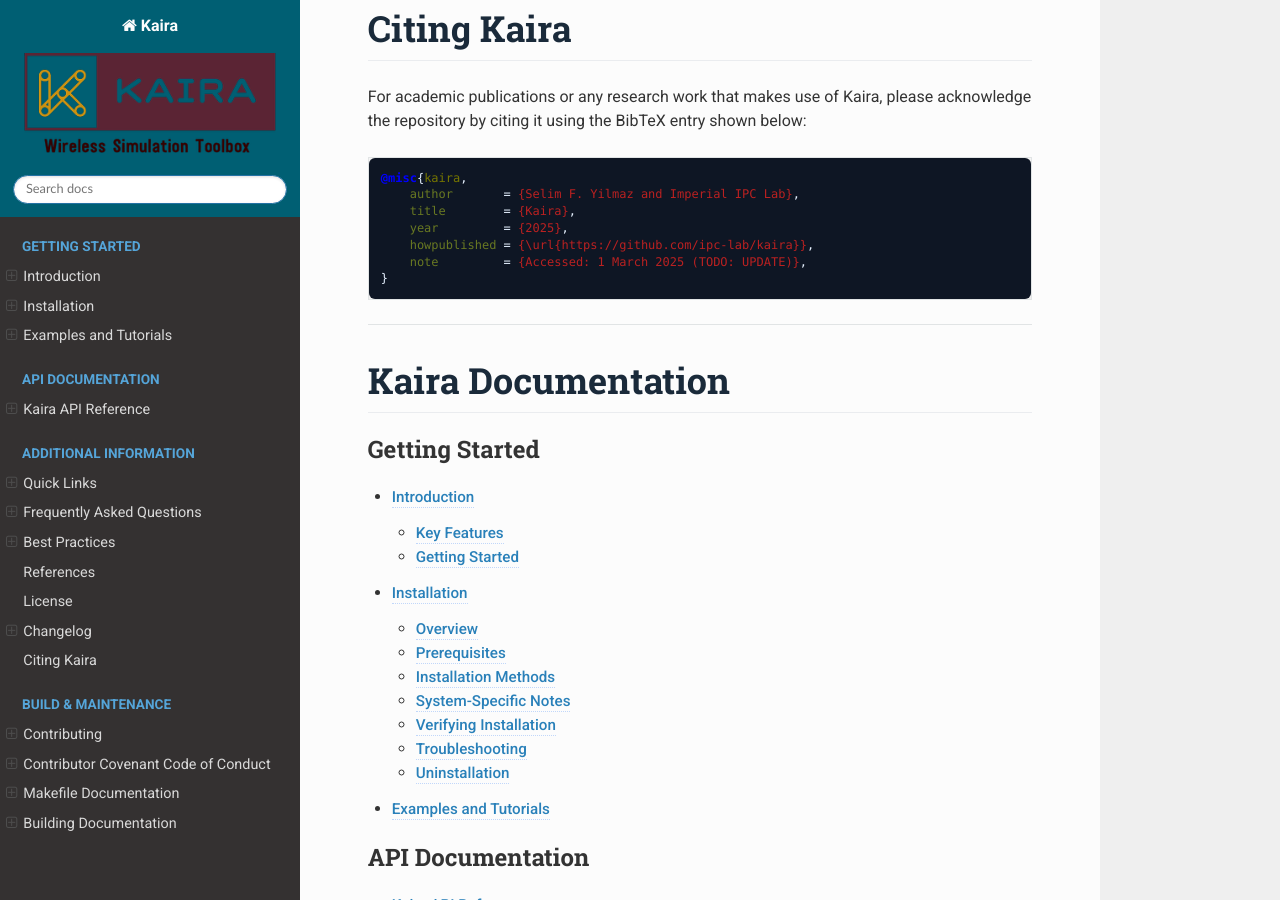
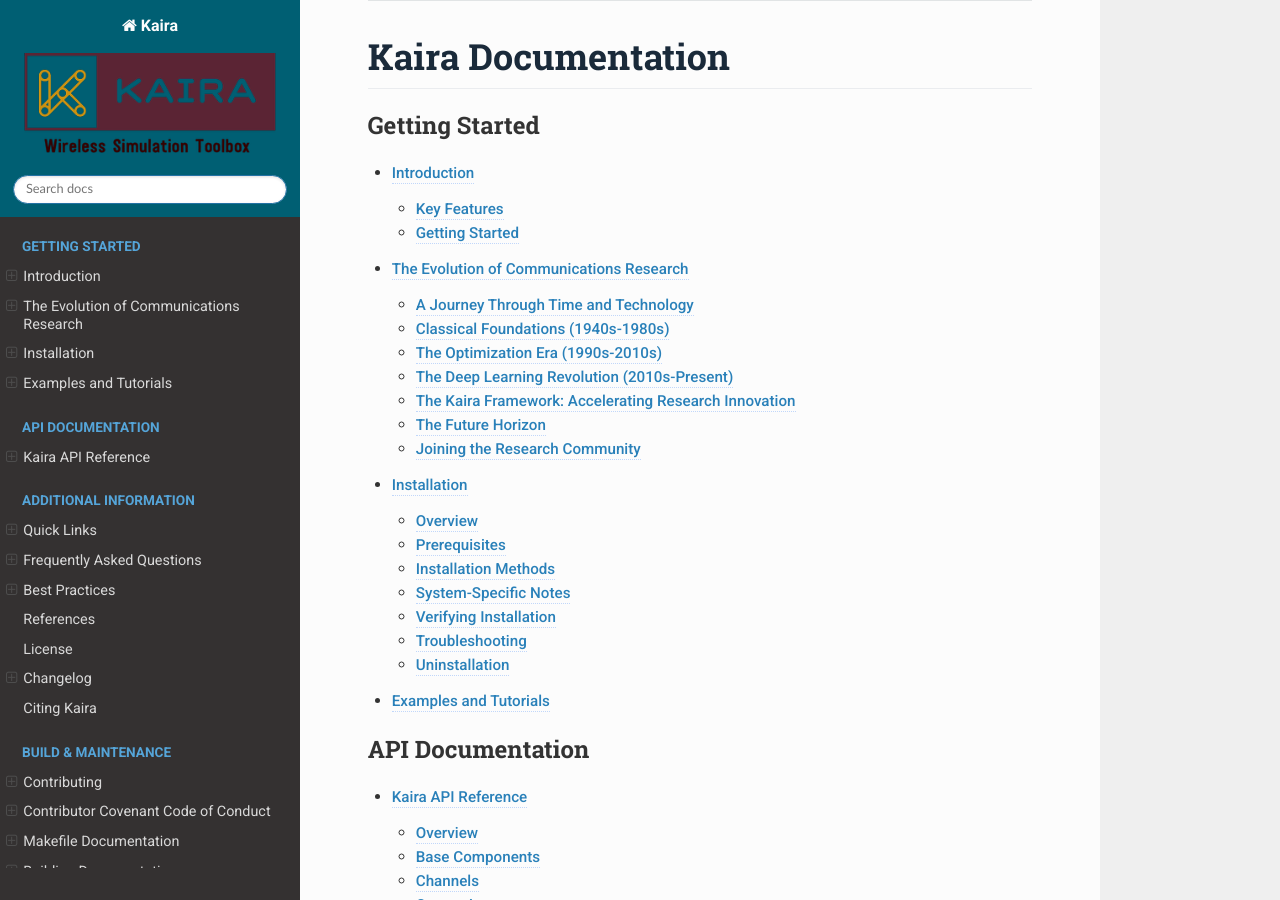
Before and after one commit to ipc-lab/kaira, a Sphinx documentation site: the page built from docs/index.rst, in a window 1280 px wide and 900 px high, scrolled down 5398 px. Built offline with Sphinx 7.4.7 and the Read the Docs theme 3.1.0, drawn with Linux system fonts in a browser that asks for light colours; nearby versions of some CDN libraries; pages that are not in the unit, such as notebooks, are missing from menus; the version number could not be read and is left out; some of the changed lines change nothing that is shown.

Commit message:
Add supported platforms badge and new research storyline documentation

```diff
--- a/docs/badges.rst
+++ b/docs/badges.rst
@@ -10,6 +10,9 @@
 .. image:: https://github.com/ipc-lab/kaira/actions/workflows/docs.yml/badge.svg
    :target: https://github.com/ipc-lab/kaira/actions/workflows/docs.yml
    :alt: Documentation Build Status
+.. image:: https://img.shields.io/badge/platforms-linux--64%2Cosx--64%2Cwin--64-green
+   :target: https://github.com/ipc-lab/kaira/
+   :alt: Supported Platforms
 .. image:: https://readthedocs.org/projects/kaira/badge/?version=latest
    :target: https://kaira.readthedocs.io/en/latest/?badge=latest
    :alt: ReadTheDocs Status
@@ -22,24 +25,9 @@
 .. image:: https://img.shields.io/pypi/pyversions/kaira
    :target: https://github.com/ipc-lab/kaira/
    :alt: PyPI - Python Version
-.. image:: https://img.shields.io/badge/platforms-linux--64%2Cosx--64%2Cwin--64-green
-   :target: https://github.com/ipc-lab/kaira/
-   :alt: Supported Platforms
 .. image:: https://img.shields.io/github/license/ipc-lab/kaira.svg
    :target: https://github.com/ipc-lab/kaira/blob/master/LICENSE
    :alt: License
-.. image:: https://coveralls.io/repos/github/ipc-lab/kaira/badge.svg?branch=master
-   :target: https://coveralls.io/github/ipc-lab/kaira?branch=master
-   :alt: Coverage Status
-.. image:: https://dev.azure.com/ipc-lab/kaira/_apis/build/status/ipc-lab.kaira?branchName=master
-   :target: https://dev.azure.com/ipc-lab/kaira/_build/latest?branchName=master
-   :alt: Azure Pipelines Build Status
-.. image:: https://github.com/ipc-lab/kaira/actions/workflows/dependabot/dependabot-updates/badge.svg
-   :target: https://github.com/ipc-lab/kaira/actions/workflows/dependabot/dependabot-updates
-   :alt: Dependabot Updates
-.. image:: https://badges.gitter.im//community.svg
-   :target: https://gitter.im/kaira/community?utm_source=share-link&utm_medium=link&utm_campaign=share-link
-   :alt: Gitter Chat
 
 Kaira is an open-source simulation toolkit for communications research built on PyTorch. It provides a modular, user-friendly platform for developing, testing, and benchmarking advanced communications algorithms—including deep learning-based approaches such as deep joint source-channel coding (DeepJSCC). Designed to accelerate research and innovation, Kaira integrates seamlessly with existing PyTorch projects, supporting rapid prototyping of novel communication strategies.
 
--- a/docs/index.rst
+++ b/docs/index.rst
@@ -35,6 +35,7 @@
    :caption: Getting Started
 
    introduction
+   research_storyline
    installation
    examples_index
 
--- a/docs/references.bib
+++ b/docs/references.bib
@@ -647,3 +647,62 @@
   year={1976},
   publisher={IEEE}
 }
+
+@article{xie2021deep,
+  title={Deep Learning for Semantic Communication: A New Paradigm for End-to-End Communication Systems},
+  author={Xie, Hao and Qin, Zhijin and Li, Geoffrey Ye and Juang, Biing-Hwang},
+  journal={IEEE Wireless Communications},
+  volume={28},
+  number={5},
+  pages={66--73},
+  year={2021},
+  publisher={IEEE},
+  doi={10.1109/MWC.001.2000487}
+}
+
+@article{shlezinger2022model,
+  title={Model-Based Deep Learning: On the Intersection of Deep Learning and Optimization},
+  author={Shlezinger, Nir and Eldar, Yonina C.},
+  journal={IEEE Transactions on Signal Processing},
+  volume={70},
+  pages={1744--1760},
+  year={2022},
+  publisher={IEEE},
+  doi={10.1109/TSP.2022.3168112}
+}
+
+@article{liu2020reinforcement,
+  title={Reinforcement Learning for Intelligent Resource Allocation in Wireless Communications and Networking},
+  author={Liu, Yuyi and Wang, Shufan and Liu, Jing and Zhu, Fan},
+  journal={IEEE Wireless Communications},
+  volume={27},
+  number={1},
+  pages={158--165},
+  year={2020},
+  publisher={IEEE},
+  doi={10.1109/MWC.001.1900292}
+}
+
+@article{wu2022sustainable,
+  title={Sustainable and Intelligent IoT: A Survey on Green Communication Systems, Energy Management, and Smart Applications},
+  author={Wu, Qingqing and Xu, Jie and Zhang, Rui},
+  journal={IEEE Communications Surveys \& Tutorials},
+  volume={24},
+  number={3},
+  pages={1632--1665},
+  year={2022},
+  publisher={IEEE},
+  doi={10.1109/COMST.2022.3163125}
+}
+
+@article{cao2022quantum,
+  title={Quantum Communications: Mathematical Models and Engineering Challenges},
+  author={Cao, Yuan and Zhao, Yuan and Romero, Jonathan and Yin, Juan},
+  journal={IEEE Communications Surveys \& Tutorials},
+  volume={24},
+  number={2},
+  pages={1149--1179},
+  year={2022},
+  publisher={IEEE},
+  doi={10.1109/COMST.2022.3153464}
+}
--- /dev/null
+++ b/docs/research_storyline.rst
@@ -0,0 +1,118 @@
+========================================
+The Evolution of Communications Research
+========================================
+
+A Journey Through Time and Technology
+-------------------------------------
+
+Communication has always been at the heart of human progress. From smoke signals to quantum communications, our story is one of constant innovation in our pursuit to connect across distances.
+
+Classical Foundations (1940s-1980s)
+-----------------------------------
+
+The journey begins with Claude Shannon's revolutionary 1948 paper "A Mathematical Theory of Communication," which laid the foundations of information theory :cite:`shannon1948mathematical`. Shannon's work established fundamental limits on signal processing and practical communication systems, introducing concepts like channel capacity that remain central to communications engineering today :cite:`cover2006elements`.
+
+Through the subsequent decades, researchers developed elegant coding schemes—convolutional codes, Reed-Solomon codes, and eventually turbo codes—that approached Shannon's theoretical limits :cite:`proakis2007digital`. These hand-crafted solutions represented the pinnacle of analytical design, requiring deep mathematical insight and rigorous theoretical analysis :cite:`mackay2003information`.
+
+The Optimization Era (1990s-2010s)
+----------------------------------
+
+As computational power grew, so did our ability to optimize complex systems. Communications research evolved from purely analytical approaches to include numerical optimization techniques. LDPC (Low-Density Parity-Check) codes, originally conceived in the 1960s but rediscovered in the 1990s, exemplified this shift as researchers could now design and optimize codes with thousands of variables :cite:`mackay2003information` :cite:`tse2005fundamentals`.
+
+During this period, the separation principle—where source coding (compression) and channel coding (error protection) were designed independently—dominated system architecture :cite:`cover2006elements`. While theoretically optimal under certain conditions, this separated approach often faltered in practical, finite-length communications scenarios :cite:`goldsmith2005wireless`.
+
+The Deep Learning Revolution (2010s-Present)
+--------------------------------------------
+
+The emergence of deep learning has fundamentally transformed communications research :cite:`rappaport2024wireless`. Neural networks now enable us to approach problems that were previously considered intractable:
+
+1. **End-to-End Learning**: Deep Joint Source-Channel Coding (DeepJSCC) challenges the long-held separation principle, allowing for communication systems that jointly optimize source and channel coding in a single neural network architecture :cite:`bourtsoulatze2019deep`. Pioneering work demonstrated that these neural network-based approaches can significantly outperform traditional separate source and channel coding schemes, especially in the challenging regime of low signal-to-noise ratios (SNRs) and limited bandwidth :cite:`kurka2020deepjscc`.
+
+2. **Adaptive Feedback Systems**: DeepJSCC with feedback (DeepJSCC-f) introduces adaptability by allowing the transmitter to adjust based on channel feedback, achieving remarkable performance gains in time-varying channels :cite:`kurka2020deepjscc`. This approach demonstrates how neural networks can effectively learn complex adaptation strategies that would be difficult to design analytically.
+
+3. **Practical Deployment Constraints**: DeepJSCC-Q addresses real-world hardware limitations by incorporating constellation constraints, enabling the deployment of deep learning-based communications on practical digital modulation systems :cite:`tung2022deepjsccq`.
+
+4. **Distributed Communications**: Recent advances in distributed DeepJSCC frameworks have extended these principles to multi-user scenarios, including non-orthogonal multiple access channels and systems with side information available only at the decoder :cite:`yilmaz2023distributed` :cite:`yilmaz2024deepjsccwz`.
+
+5. **Semantic Communications**: Moving beyond bit accuracy to semantic relevance, these systems understand and preserve the meaning of the transmitted information, opening new frontiers in efficient communication :cite:`xie2021deep`.
+
+6. **Model-Based Deep Learning**: Combining traditional communications expertise with the power of neural networks, these approaches incorporate domain knowledge into learning architectures :cite:`shlezinger2022model`.
+
+7. **Reinforcement Learning for Dynamic Adaptation**: Communication systems that adapt to changing channel conditions and learn optimal policies for resource allocation and transmission strategies :cite:`liu2020reinforcement`.
+
+The Kaira Framework: Accelerating Research Innovation
+-----------------------------------------------------
+
+This is where Kaira enters our story. As communications research becomes increasingly complex and interdisciplinary, researchers need flexible, powerful tools that enable rapid experimentation and reproducible research.
+
+Kaira provides a unified platform where traditional communications theory meets cutting-edge deep learning, addressing the challenges described above:
+
+**Key Capabilities and Innovations**
+~~~~~~~~~~~~~~~~~~~~~~~~~~~~~~~~~~~~
+
+Kaira provides researchers with:
+
+* **Neural Network Abstractions**: Build complex communications architectures with minimal boilerplate code, including pre-configured implementations of DeepJSCC and other semantic communication models
+* **Channel Simulation Framework**: Test algorithms under realistic and diverse channel conditions, from classical AWGN to complex fading and interference scenarios
+* **Comprehensive Benchmarking**: Compare novel approaches against classical baselines and state-of-the-art implementations with standardized metrics and evaluation protocols
+* **Modular Components**: A flexible library of interchangeable building blocks for source coding, channel coding, modulation schemes, and channel models
+* **Reproducible Research Tools**: Built-in experiment logging, versioning, and result visualization to ensure reproducibility
+* **Performant Implementation**: Highly optimized backend that scales from research laptops to HPC environments
+
+**Supporting Cutting-Edge Research**
+~~~~~~~~~~~~~~~~~~~~~~~~~~~~~~~~~~~~
+
+Kaira specifically enables breakthrough research in key emerging areas:
+
+* **End-to-End Communications**: Pre-built architectures and customizable components for joint source-channel coding systems, with implementations of state-of-the-art DeepJSCC models that outperform traditional separated designs
+
+* **Semantic Communications**: Advanced tools for measuring and optimizing semantic fidelity of transmitted information, focusing on content relevance rather than bit-level accuracy
+
+* **Advanced Channel Modeling**: Comprehensive simulation frameworks for diverse propagation environments including AWGN, fading, interference, and hardware impairments, enabling research into robust communication systems for real-world deployment scenarios
+
+* **Multi-Agent Communications**: Extensible architectures for cooperative and competitive multi-agent scenarios including broadcast, multiple access, interference, and relay channels, facilitating research into network information theory applications
+
+* **Adaptive Transmission Strategies**: Flexible frameworks for developing communication systems that dynamically respond to varying channel conditions, network states, and application requirements through both model-based and learning-based approaches
+
+* **Cross-Layer Optimization**: Tools for jointly optimizing multiple layers of the communication stack, breaking down traditional siloed approaches to system design
+
+The Future Horizon
+-------------------
+
+As we look toward the future of communications research, several exciting frontiers emerge:
+
+* **Quantum Communications**: Leveraging quantum phenomena for theoretically unhackable encryption and super-dense information encoding :cite:`cao2022quantum`
+* **Neuromorphic Communications**: Communication systems inspired by and potentially interfacing directly with biological neural systems
+* **AI-Generated Protocols**: Communication protocols designed autonomously by artificial intelligence, potentially discovering entirely new approaches beyond human intuition
+* **Sustainable Communications**: Extremely energy-efficient systems that can operate on harvested energy for long-term environmental sensing and IoT applications :cite:`wu2022sustainable`
+
+With Kaira, researchers are equipped to explore these frontiers and beyond, continuing our collective journey toward ever more effective, efficient, and innovative communication systems.
+
+Joining the Research Community
+-------------------------------
+
+Communications research thrives on collaboration. The Kaira community welcomes researchers from diverse backgrounds to participate in various ways:
+
+**Getting Started**
+~~~~~~~~~~~~~~~~~~~
+
+* **Tutorials and Examples**: Begin with our comprehensive examples directory that demonstrates implementation of classic algorithms and cutting-edge techniques
+* **Documentation**: Explore our extensive API reference and guides at the `Kaira documentation <https://kaira.readthedocs.io>`_
+* **Discussion Forums**: Join the conversation with other researchers in our community forum at the `Github Discussions <https://github.com/ipc-lab/kaira/discussions>` page.
+
+**Contributing to Kaira**
+~~~~~~~~~~~~~~~~~~~~~~~~~
+
+* **Share Implementations**: Contribute your novel algorithms, channel models, or datasets to the Kaira ecosystem
+* **Benchmarking**: Help expand our benchmarking suite with new baselines and comparison metrics
+* **Documentation**: Improve tutorials, API references, and examples to make advanced techniques more accessible
+* **Bug Reports and Feature Requests**: Help improve the framework by reporting issues and suggesting enhancements
+
+**Research Collaboration**
+~~~~~~~~~~~~~~~~~~~~~~~~~
+
+* **Citation Network**: When you publish work using Kaira, cite the framework to strengthen the research community
+* **Reproducibility**: Share your experiment configurations to enable others to build upon your work
+* **Open Challenges**: Participate in periodic research challenges focused on specific communications problems
+
+By contributing to the ecosystem around Kaira, you become part of this evolving story of human connection through technology—a story that continues to unfold in laboratories, universities, and research centers around the world.
```
